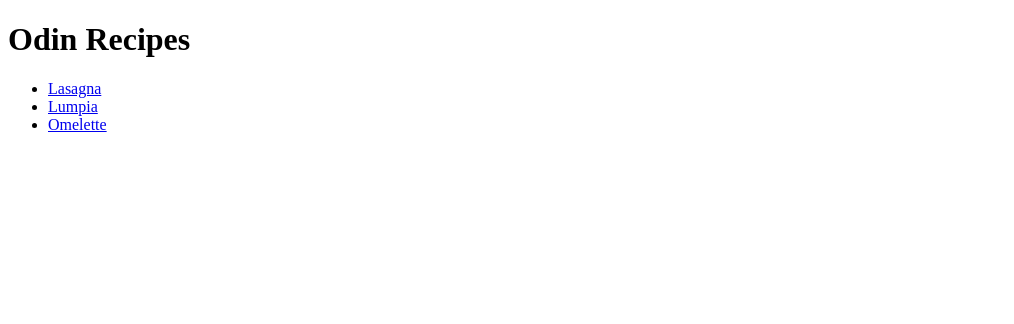
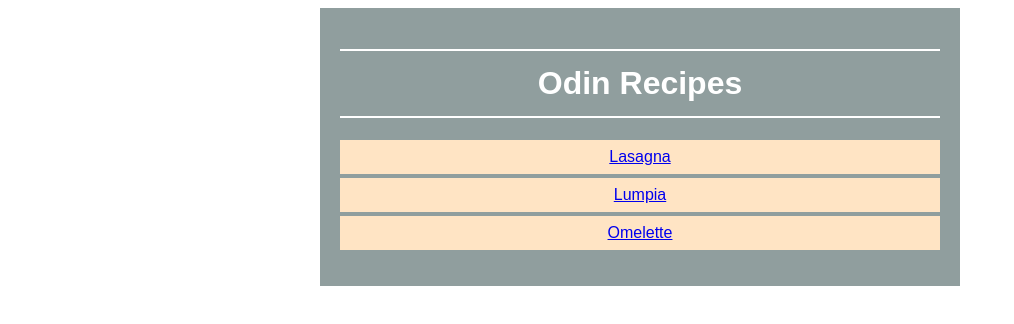
Before and after one commit to gsols/odin-recipes, a plain HTML site: page index.html in a window 1280 px wide. Shown: the whole page, without its empty margins (0-1014 px from the left). Drawn offline with Linux system fonts and the light colour scheme.

Commit message:
style home page odin-recipes

```diff
--- a/index.html
+++ b/index.html
@@ -8,7 +8,7 @@
 </head>
 <body>
     <div class="recipes-container">
-        <h1>Odin Recipes</h1>
+        <h1 class="recipe-title">Odin Recipes</h1>
         <ul>
             <li><a href="recipes/lasagna.html">Lasagna</a></li>
             <li><a href="recipes/lumpia.html">Lumpia</a></li>
--- a/styles.css
+++ b/styles.css
@@ -0,0 +1,27 @@
+.recipes-container {
+    max-width: 600px;
+    background-color: rgb(144, 158, 158);
+    margin: 0 auto;
+    padding: 20px;
+    font-family: Arial, sans-serif;
+}
+
+.recipe-title {
+    color: white;
+    text-align: center;
+    border-bottom: #ffffff 2px solid;
+    border-top: #ffffff 2px solid;
+    padding: 14px 0;
+}
+
+li {
+    background-color: bisque;
+    margin-bottom: 4px;
+    padding: 8px;
+    list-style: none;
+    text-align: center;
+}
+
+ul {
+    padding: 0;
+}
```
